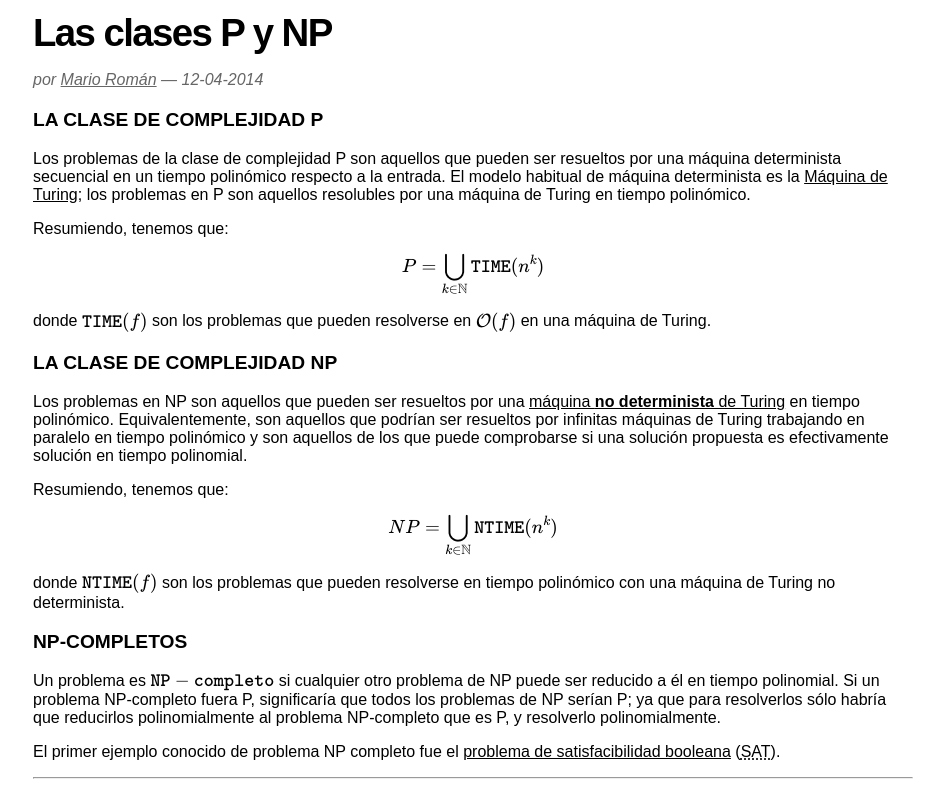
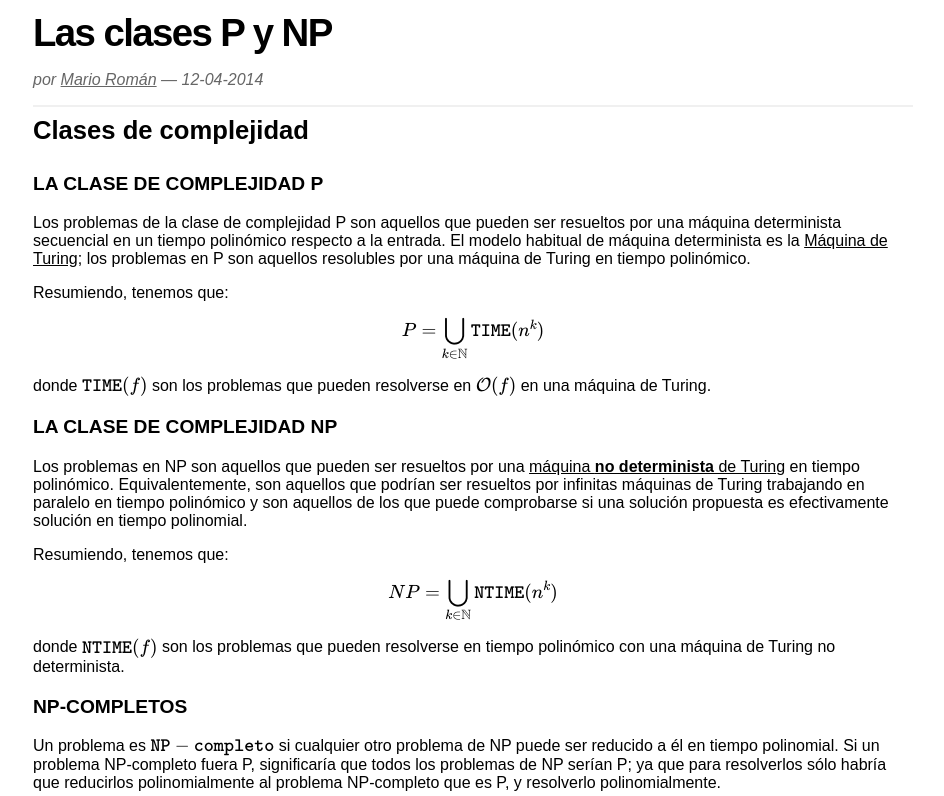
Before and after one commit to libreim/blog, a Jekyll site: the page built from _posts/2014-4-12-p-np.md, in a window 1280 px wide and 900 px high, cut to the strip 104-900 px from the top of the window. Shown: the whole strip, without its empty margins (167-1111 px from the left). Built offline with Jekyll 4.4.1, drawn with Linux system fonts in a browser that asks for light colours; formulas are drawn with MathJax 3; comment, search, counter and statistics services are not loaded.

Commit message:
Títulos siguiendo guía de estilo.

```diff
--- a/_posts/2014-4-12-p-np.md
+++ b/_posts/2014-4-12-p-np.md
@@ -5,6 +5,8 @@
   - mario
 category: matematicas
 ---
+
+## Clases de complejidad
 
 ### La clase de complejidad P
 
@@ -54,9 +56,8 @@
 
 *[SAT]: Boolean SATISFIABILITY
 
-_____
 
-### Ejemplos
+## Ejemplos
 
 #### Travelling Salesman Problem
 
@@ -78,9 +79,8 @@
 haría en tiempo `$\mathcal{O}(n)$`, polinómico. Por tanto, el problema es
 `$\mathtt{NP}$`.
 
-______
 
-### ¿Es P = NP?
+## ¿Es P = NP?
 Obviamente todo problema en P está en NP. Si puede ser resuelto en tiempo
 polinomial por una máquina de Turing, con más motivo podrá ser resuelto por una
 no determinista en ese tiempo.
@@ -90,9 +90,8 @@
 probar `$\mathtt{P} \neq \mathtt{NP}$`, habría que demostrar que existe algún
 problema `$\mathtt{NP}$` que no puede ser resuelto en tiempo polinomial.
 
-_______
 
-### Referencias
+## Referencias
 [Jeremy Kun - Math&Programming - P vs NP. A primer and a proof written in Racket.](http://jeremykun.com/2012/02/23/p-vs-np-a-primer-and-a-proof-written-in-racket/)
 
 
```
